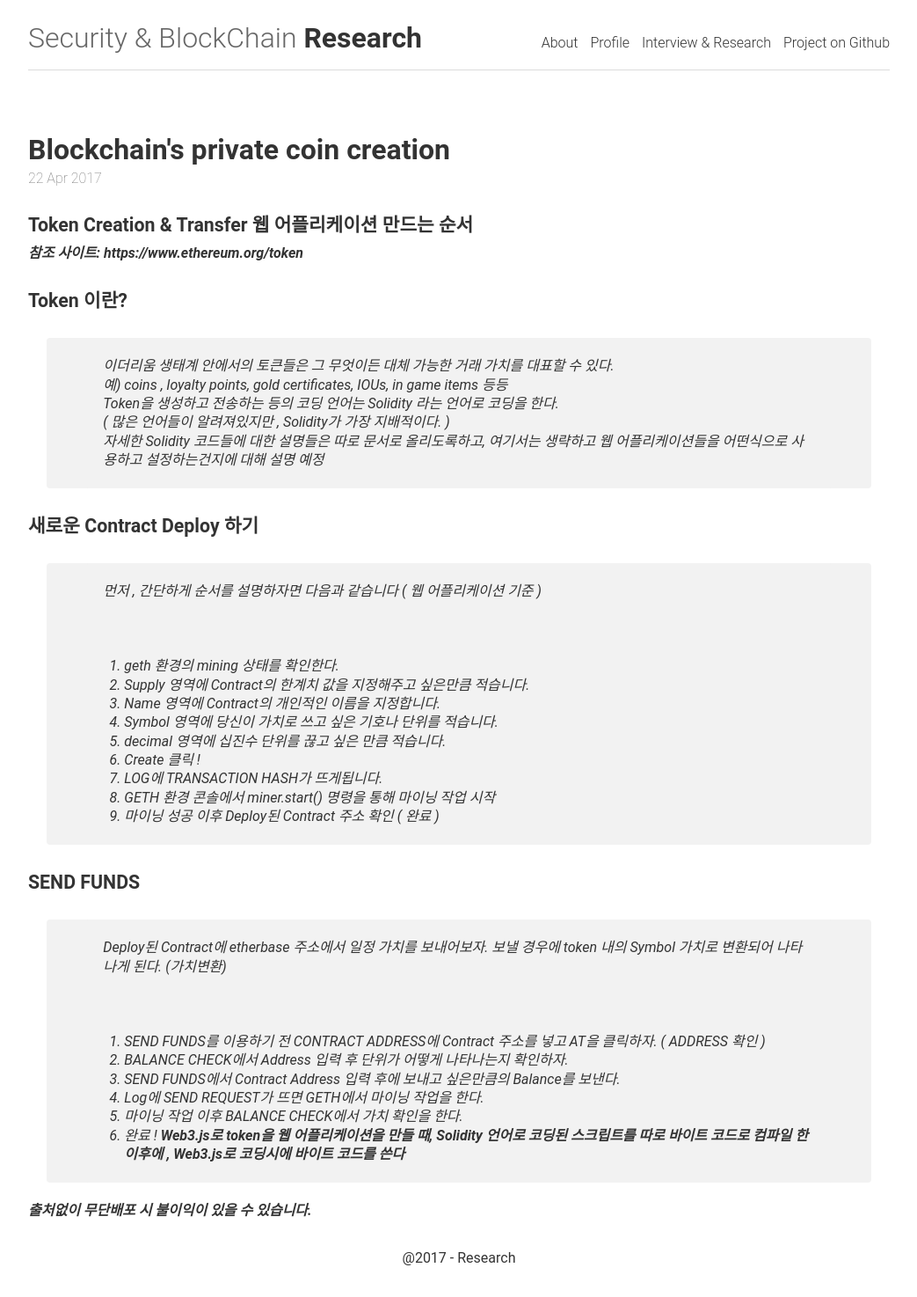
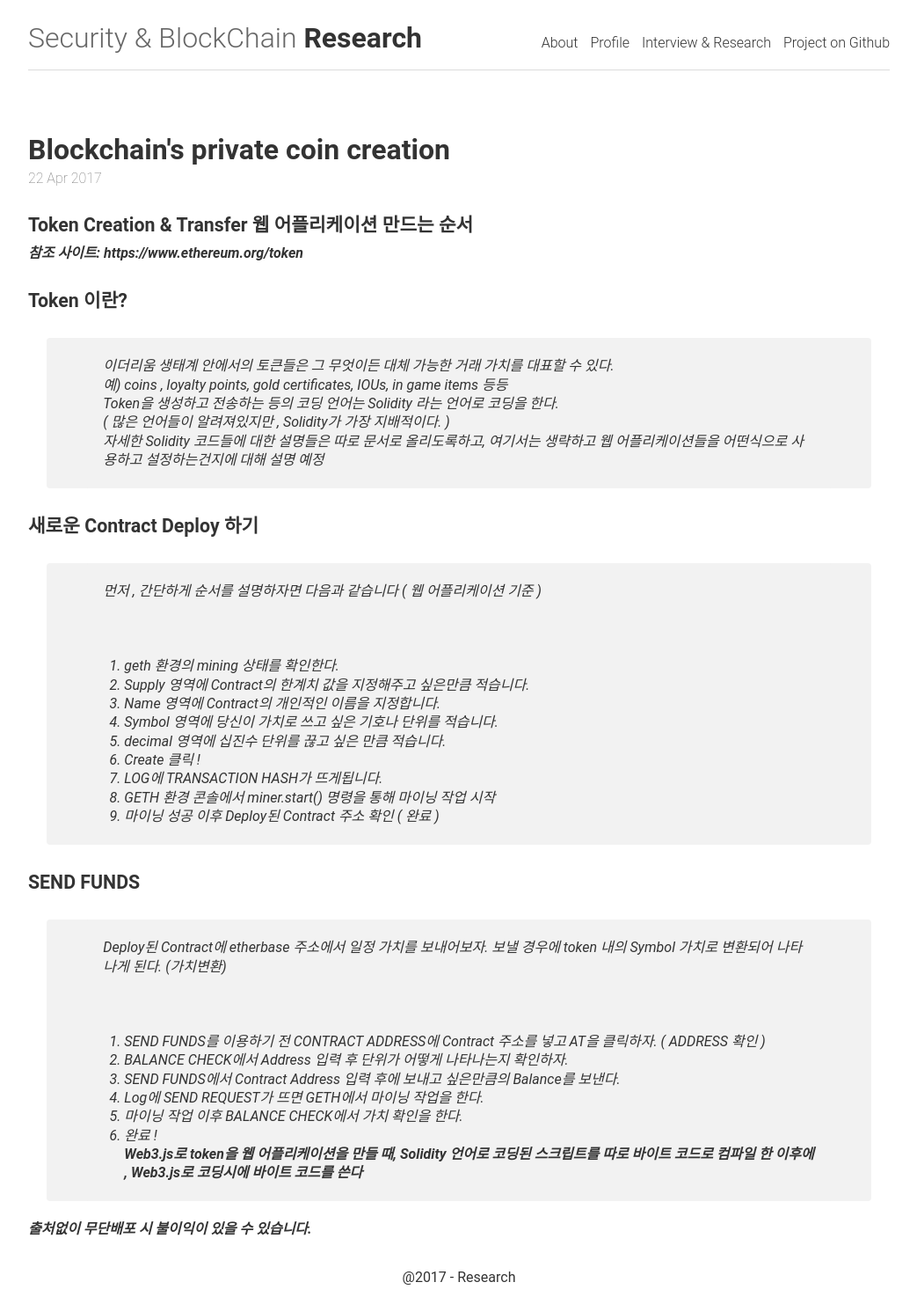
Before and after one commit to Miller-kk/KIMKIBYEONG.github.io, a Jekyll site: the page built from _posts/2017-04-22-token.md, in a window 1280 px wide. Shown: the whole page at 88% size, without its empty margins (118-1161 px from the left). Built offline with Jekyll 4.4.1, drawn with Linux system fonts in a browser that asks for light colours; before the commit the page ends 1453 px from its top, so only the background shows below that.

```diff
--- a/_posts/2017-04-22-token.md
+++ b/_posts/2017-04-22-token.md
@@ -39,7 +39,7 @@ Deploy된 Contract에 etherbase 주소에서 일정 가치를 보내어보자.
 3. SEND FUNDS에서 Contract Address 입력 후에 보내고 싶은만큼의 Balance를 보낸다.
 4. Log에 SEND REQUEST가 뜨면 GETH에서 마이닝 작업을 한다.
 5. 마이닝 작업 이후 BALANCE CHECK에서 가치 확인을 한다.
-6. 완료 !
+6. 완료 !<br/>
 ***Web3.js로 token을 웹 어플리케이션을 만들 때, Solidity 언어로 코딩된 스크립트를 따로 바이트 코드로 컴파일 한 이후에 , Web3.js로 코딩시에 바이트 코드를 쓴다***
 
 ***출처없이 무단배포 시 불이익이 있을 수 있습니다.***
```
